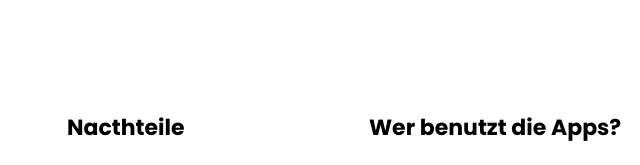
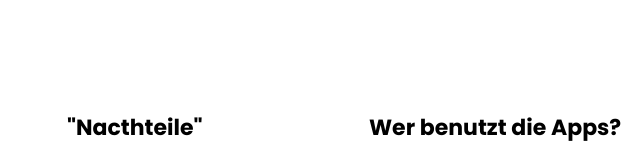
Before and after one commit to Dalimovich/MooodPanda, a plain HTML site: page index.html in a window 1280 px wide. Shown: the part 1316-1481 px from the top of the page, 597-1237 px from the left. Drawn offline with Linux system fonts and the light colour scheme; some packages are replaced by stand-ins of ours; no server answers; files whose address does not match are found by name.

Commit message:
Update index.html

```diff
--- a/index.html
+++ b/index.html
@@ -139,7 +139,7 @@
 							<!--<a href="#" class="img img-2" style="background-image: url(images/image_2.jpg);"></a>-->
 							<div class="text text-2 pt-2 mt-3">
 
-	              <h3 class="mb-4"><a href="#">Nacthteile</a></h3>
+	              <h3 class="mb-4"><a href="#">"Nacthteile"</a></h3>
 	              <p class="mb-4"> Eine Mood-Tracker-App sollte niemals eine Therapie oder den Kontakt mit einem Psychologen ersetzen, aber wenn Sie eine dieser Apps verwenden, sollten Sie sich bewusst sein, dass Sie möglicherweise keine Erfahrung machen, die beispielsweise den Best Practices für kognitive Verhaltenstherapie entspricht.
 
 					</p>
```
